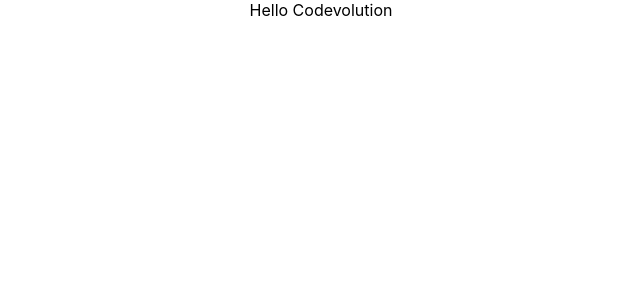
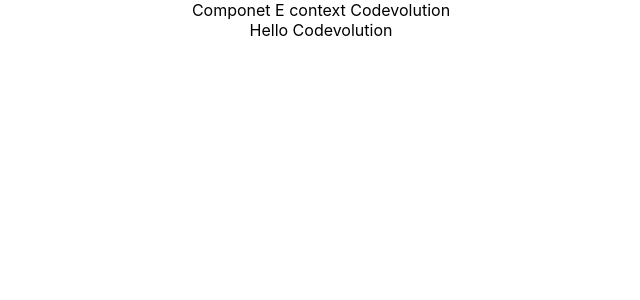
Before and after one commit to nilankh/LearningReact, a React (Create React App) app: page / in a window 1280 px wide. Shown: the top 300 px of the page, without its empty margins (319-959 px from the left). Built offline with nearby package versions, Linux system fonts and the light colour scheme; the HTML template or start-up script is replaced by a standard one.

Commit message:
context part3 second method

```diff
--- a/src/App.js
+++ b/src/App.js
@@ -48,6 +48,8 @@ function App() {
       {/* <UserProvider value="Nilank"> */}
         <ComponentC />
       {/* </UserProvider> */}
+
+
       {/* <CounterInRenderProps
         render={(count, incrementCount) => (
           <ClickCounterTwo count={count} incrementCount={incrementCount} />
--- a/src/components/ComponentE.js
+++ b/src/components/ComponentE.js
@@ -1,10 +1,21 @@
 import React, { Component } from "react";
 import ComponentF from "./ComponentF";
+import UserContext from './userContext'//context part3 me aaya
+// class ComponentE extends Component {
+//   render() {
+//     return <ComponentF />;
+//   }
+// }
 
 class ComponentE extends Component {
   render() {
-    return <ComponentF />;
+    return(
+      <div>
+        Componet E context {this.context}
+        <ComponentF />
+      </div>
+    )
   }
 }
-
+ComponentE.contextType = UserContext//context part3 meeaaya
 export default ComponentE;
--- a/src/components/userContext.js
+++ b/src/components/userContext.js
@@ -11,3 +11,4 @@ const UserProvider = UserContext.Provider
 const UserConsumer = UserContext.Consumer
 
 export { UserProvider, UserConsumer }
+export default UserContext//context part3 me aaya
```
